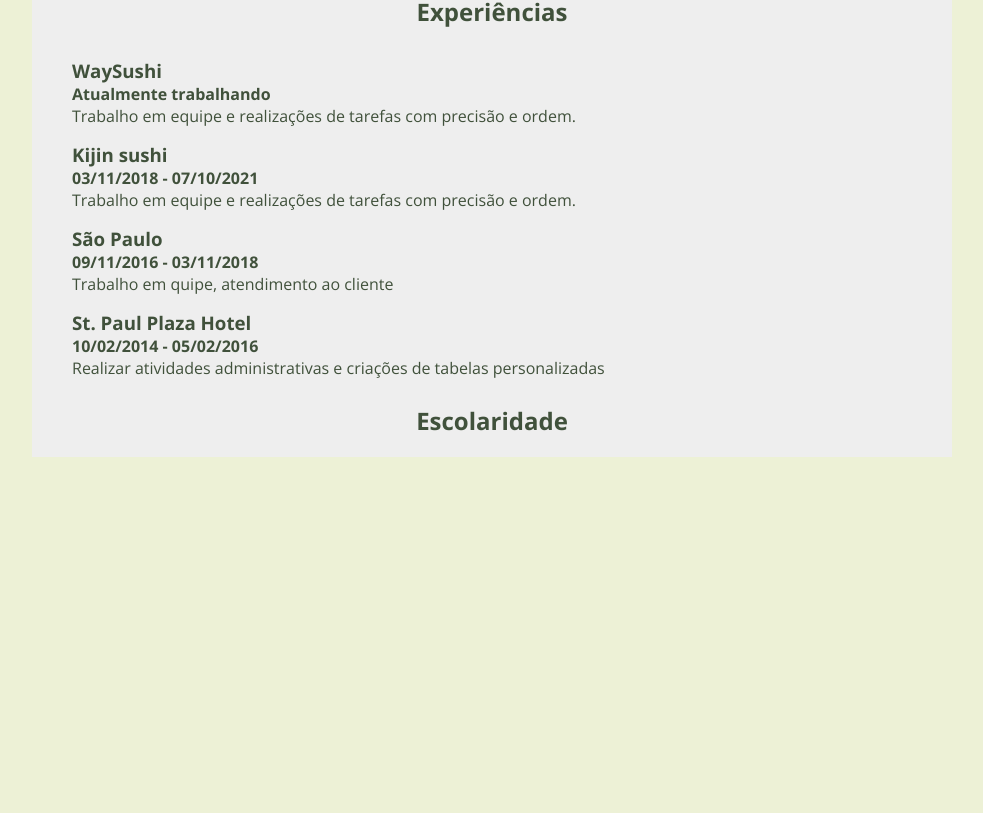
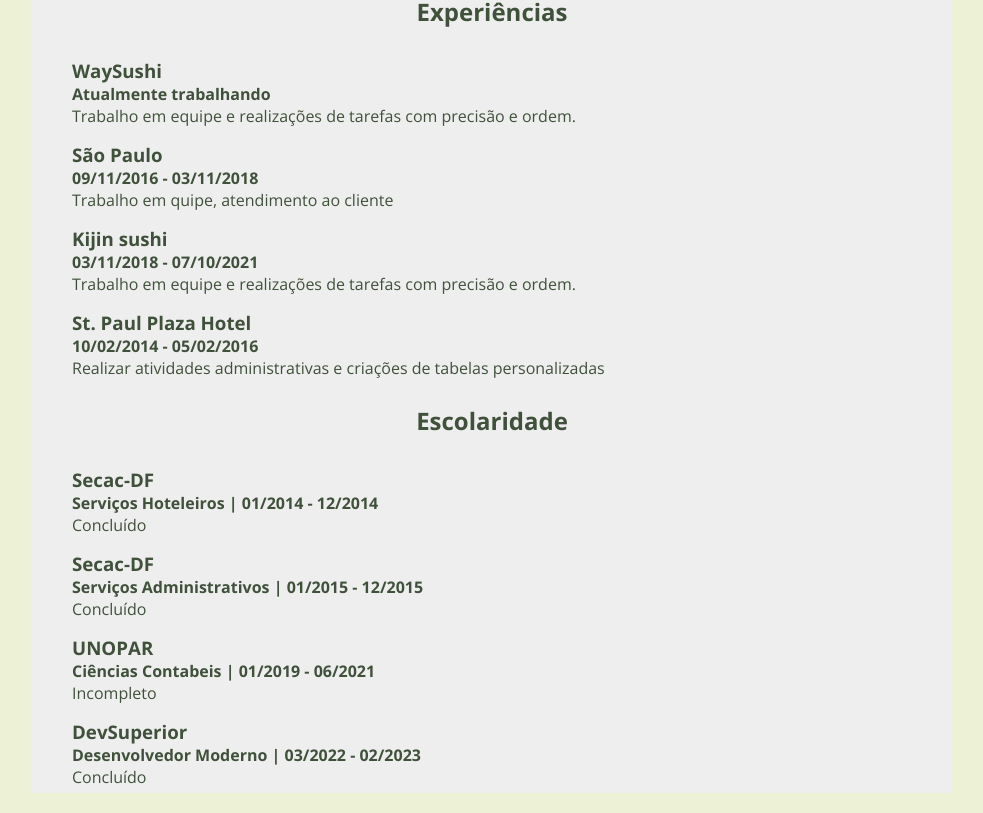
Before and after one commit to joaomenesesbsb/My-website, a React (Vite) app: page /curriculum in a window 1280 px wide. Shown: the part 444-1257 px from the top of the page, without its empty margins (148-1131 px from the left). Before the commit the page ends 901 px from the top, so only its background shows below. Built offline with nearby package versions, Linux system fonts and the light colour scheme.

Commit message:
Curriculum Service

```diff
--- /dev/null
+++ b/src/components/CardCurriculumCourse/index.tsx
@@ -0,0 +1,18 @@
+import './styles.css';
+import { CourseDTO } from '../../models/course';
+
+type Props ={
+    course : CourseDTO;
+}
+export function CardCurriculumCourse({course}: Props) {
+
+    return (
+        <main>
+            <div className="card-course">
+                <h3>{course.institution}</h3>
+                <h4>{course.name} | {course.period}</h4>
+                <p>{course.description}</p>
+            </div>
+        </main>
+    )
+}
--- /dev/null
+++ b/src/components/CardCurriculumCourse/styles.css
@@ -0,0 +1,5 @@
+.card-course {
+    background-color: var(--color-bg-quaternary);
+    color: var(--color-font-secundary);
+    padding: 10px 40px 5px 40px
+}
--- a/src/components/CardCurriculumExperience/index.tsx
+++ b/src/components/CardCurriculumExperience/index.tsx
@@ -1,5 +1,6 @@
+import './styles.css';
 import { ExperienceDTO } from '../../models/experience';
-import './styles.css';
+
 
 type Props ={
     experience : ExperienceDTO;
--- a/src/components/HeaderProfile/index.tsx
+++ b/src/components/HeaderProfile/index.tsx
@@ -3,6 +3,7 @@
 import { Link } from 'react-router-dom';
 
 export function HeaderProfile() {
+
     return (
         <header>
             <nav className="nav-content container">
--- a/src/components/HeaderProfile/styles.css
+++ b/src/components/HeaderProfile/styles.css
@@ -41,3 +41,47 @@
         display: flex;
     }
 }
+
+/* -------------------------------------------------------------------------- */
+
+.navbar {
+    background-color: #333;
+    color: #fff;
+    display: flex;
+    justify-content: space-between;
+    align-items: center;
+    padding: 10px;
+  }
+
+  .navbar-toggle {
+    background-color: transparent;
+    border: none;
+    color: #fff;
+    cursor: pointer;
+    font-size: 20px;
+  }
+
+  .navbar-menu {
+    display: none;
+    list-style: none;
+    margin: 0;
+    padding: 0;
+  }
+
+  .navbar-menu li {
+    margin: 10px 0;
+  }
+
+  .navbar-menu li a {
+    color: #fff;
+    text-decoration: none;
+    font-size: 18px;
+  }
+
+  .navbar-menu li a:hover {
+    text-decoration: underline;
+  }
+
+  .show-menu {
+    display: block;
+  }
--- /dev/null
+++ b/src/models/course.ts
@@ -0,0 +1,7 @@
+export type CourseDTO ={
+    id: number;
+    institution: string;
+    name: string;
+    description: string;
+    period: string;
+}
--- a/src/routes/Curriculum/index.tsx
+++ b/src/routes/Curriculum/index.tsx
@@ -1,11 +1,13 @@
 import './styles.css'
 import { UserCardCurriculum } from "../../components/UserCardCurriculum";
+import * as experienceService from "../../service/experience-service";
+import * as courseService from "../../service/course-service";
 import { CardCurriculumExperience } from '../../components/CardCurriculumExperience';
-import * as experienceService from "../../service/experience-service";
+import { CardCurriculumCourse } from '../../components/CardCurriculumCourse';
 
 export default function Curriculum() {
     return (
-        <main className="container">
+        <main className="container mb20">
             <UserCardCurriculum />
             <section id="Experience" className="container">
                 <div className="curriculum-title">
@@ -19,6 +21,9 @@
                 <div className="curriculum-title">
                     <h2>Escolaridade</h2>
                 </div>
+                {
+                    courseService.findAll().map(course => <CardCurriculumCourse key={course.id} course={course} />)
+                }
             </section>
         </ main>
     )
--- /dev/null
+++ b/src/service/course-service.ts
@@ -0,0 +1,41 @@
+import { CourseDTO } from "../models/course";
+import { ExperienceDTO } from "../models/experience";
+
+export function findAll(): CourseDTO[] {
+    return courses;
+}
+
+export function findById(id: number): CourseDTO | undefined {
+    return courses.find(x => x.id === id);
+}
+
+let courses: CourseDTO[] = [
+    {
+        "id": 99,
+        "institution": "Secac-DF",
+        "name": "Serviços Hoteleiros",
+        "description": "Concluído",
+        "period": "01/2014 - 12/2014"
+    },
+    {
+        "id": 98,
+        "institution": "Secac-DF",
+        "name": "Serviços Administrativos",
+        "description": "Concluído",
+        "period": "01/2015 - 12/2015"
+    },
+    {
+        "id": 97,
+        "institution": "UNOPAR",
+        "name": "Ciências Contabeis",
+        "description": "Incompleto",
+        "period": "01/2019 - 06/2021"
+    },
+    {
+        "id": 96,
+        "institution": "DevSuperior",
+        "name": "Desenvolvedor Moderno",
+        "description": "Concluído",
+        "period": "03/2022 - 02/2023"
+    },
+]
--- a/src/service/experience-service.ts
+++ b/src/service/experience-service.ts
@@ -10,28 +10,29 @@
 
 let experiences: ExperienceDTO[] = [
     {
-        "id": 1,
+        "id": 96,
         "company": "WaySushi",
         "function": "Sushiman",
         "description": "Trabalho em equipe e realizações de tarefas com precisão e ordem.",
         "period": "Atualmente trabalhando"
     },
     {
-        "id": 2,
-        "company": "Kijin sushi",
-        "function": "Sushiman",
-        "description": "Trabalho em equipe e realizações de tarefas com precisão e ordem.",
-        "period": "03/11/2018 - 07/10/2021"
-    },
-    {
-        "id": 3,
+        "id": 98,
         "company": "São Paulo",
         "function": "Garçon",
         "description": "Trabalho em quipe, atendimento ao cliente",
         "period": "09/11/2016 - 03/11/2018"
     },
     {
-        "id": 4,
+        "id": 97,
+        "company": "Kijin sushi",
+        "function": "Sushiman",
+        "description": "Trabalho em equipe e realizações de tarefas com precisão e ordem.",
+        "period": "03/11/2018 - 07/10/2021"
+    },
+
+    {
+        "id": 99,
         "company": "St. Paul Plaza Hotel",
         "function": "Jovem aprendiz",
         "description": "Realizar atividades administrativas e criações de tabelas personalizadas",
```
